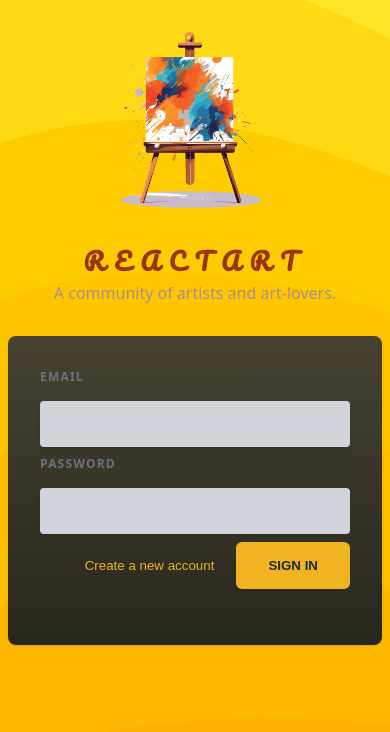
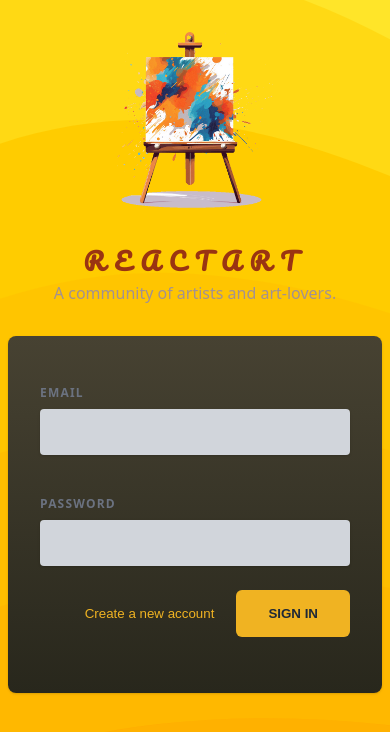
Before and after one commit to DanielMashid/React-Projects, a React (Vite) app in the folder 06-Styling-React-Components/: page / in a window 390 px wide. Shown: the top 732 px of the page. Built offline with nearby package versions, Linux system fonts and the light colour scheme.

Commit message:
1. Styled Components: Pseudo Selectors, Nested Rules & Media Queries 2.  Creating Reusable Components & Component Combinations

```diff
--- a/06-Styling-React-Components/src/components/AuthInputs.jsx
+++ b/06-Styling-React-Components/src/components/AuthInputs.jsx
@@ -1,5 +1,8 @@
 import { useState } from 'react';
 import { styled } from 'styled-components';
+
+import Button from './Button';
+import Input from './Input';
 
 // This is a styled-components version of the AuthInputs component
 const ControlContainer = styled.div`
@@ -7,27 +10,6 @@ const ControlContainer = styled.div`
 	flex-direction: column;
 	gap: 0.5rem;
 	margin-bottom: 1.5rem;
-`;
-
-const Label = styled.label`
-	display: block;
-	margin-bottom: 0.5rem;
-	font-size: 0.75rem;
-	font-weight: 700;
-	letter-spacing: 0.1em;
-	text-transform: uppercase;
-	color: ${({ $invalid }) => ($invalid ? '#f87171' : '#6b7280')};
-`;
-
-const Input = styled.input`
-	width: 100%;
-	padding: 0.75rem 1rem;
-	line-height: 1.5;
-	background-color: ${({ $invalid }) => ($invalid ? '#fed2d2' : '#d1d5db')};
-	color: ${({ $invalid }) => ($invalid ? '#ef4444' : '#374151')};
-	border: 1px solid ${({ $invalid }) => ($invalid ? '#f73f3f' : 'transparent')};
-	border-radius: 0.25rem;
-	box-shadow: 0 1px 3px 0 rgba(0, 0, 0, 0.1), 0 1px 2px 0 rgba(0, 0, 0, 0.06);
 `;
 
 export default function AuthInputs() {
@@ -53,19 +35,15 @@ export default function AuthInputs() {
 	return (
 		<div id="auth-inputs">
 			<ControlContainer>
-				<Label $invalid={emailNotValid}>Email</Label>
 				<Input
-					$invalid={emailNotValid}
+					label="email"
+					invalid={emailNotValid}
 					type="email"
-					// style={{
-					// 	backgroundColor: emailNotValid ? '#fed2d2' : '#d1d5db',
-					// }}
-					// className={emailNotValid && 'invalid'} doesn't work with falsy values
 					onChange={(event) => handleInputChange('email', event.target.value)}
 				/>
-				<Label $invalid={passwordNotValid}>Password</Label>
 				<Input
-					$invalid={passwordNotValid}
+					label="password"
+					invalid={passwordNotValid}
 					type="password"
 					onChange={(event) => handleInputChange('password', event.target.value)}
 				/>
@@ -73,9 +51,7 @@ export default function AuthInputs() {
 					<button type="button" className="text-button">
 						Create a new account
 					</button>
-					<button className="button" onClick={handleLogin}>
-						Sign In
-					</button>
+					<Button onClick={handleLogin}>Sign In</Button>
 				</div>
 			</ControlContainer>
 		</div>
--- /dev/null
+++ b/06-Styling-React-Components/src/components/Button.jsx
@@ -0,0 +1,17 @@
+import styled from 'styled-components';
+
+const Button = styled.button`
+	padding: 1rem 2rem;
+	font-weight: 600;
+	text-transform: uppercase;
+	border-radius: 0.25rem;
+	color: #1f2937;
+	background-color: #f0b322;
+	border-radius: 6px;
+	border: none;
+
+	&:hover {
+		background-color: #f0920e;
+	}
+`;
+export default Button;
--- a/06-Styling-React-Components/src/components/Header.jsx
+++ b/06-Styling-React-Components/src/components/Header.jsx
@@ -1,12 +1,57 @@
+import styled from 'styled-components';
+
 import logo from '../assets/logo.png';
-import classes from './Header.module.css';
+
+const StyledHeader = styled.header`
+	display: flex;
+	flex-direction: column;
+	align-items: center;
+	justify-content: center;
+	margin-top: 2rem;
+	margin-bottom: 2rem;
+
+	& img {
+		object-fit: contain;
+		margin-bottom: 2rem;
+		width: 11rem;
+		height: 11rem;
+	}
+
+	& h1 {
+		font-size: 1.5rem;
+		font-weight: 600;
+		letter-spacing: 0.4em;
+		text-align: center;
+		text-transform: uppercase;
+		color: #9a3412;
+		font-family: 'Pacifico', cursive;
+		margin: 0;
+	}
+
+	& p {
+		text-align: center;
+		color: #a39191;
+		/* color:red; */
+		margin: 0;
+	}
+
+	@media (min-width: 768px) {
+		& {
+			margin-bottom: 4rem;
+		}
+
+		& h1 {
+			font-size: 2.25rem;
+		}
+	}
+`;
 
 export default function Header() {
 	return (
-		<header>
+		<StyledHeader>
 			<img src={logo} alt="A canvas" />
 			<h1>ReactArt</h1>
-			<p className={classes.paragraph}>A community of artists and art-lovers.</p>
-		</header>
+			<p>A community of artists and art-lovers.</p>
+		</StyledHeader>
 	);
 }
--- /dev/null
+++ b/06-Styling-React-Components/src/components/Input.jsx
@@ -0,0 +1,31 @@
+import styled from 'styled-components';
+
+const Label = styled.label`
+	display: block;
+	margin-bottom: 0.5rem;
+	font-size: 0.75rem;
+	font-weight: 700;
+	letter-spacing: 0.1em;
+	text-transform: uppercase;
+	color: ${({ $invalid }) => ($invalid ? '#f87171' : '#6b7280')};
+`;
+
+const Input = styled.input`
+	width: 100%;
+	padding: 0.75rem 1rem;
+	line-height: 1.5;
+	background-color: ${({ $invalid }) => ($invalid ? '#fed2d2' : '#d1d5db')};
+	color: ${({ $invalid }) => ($invalid ? '#ef4444' : '#374151')};
+	border: 1px solid ${({ $invalid }) => ($invalid ? '#f73f3f' : 'transparent')};
+	border-radius: 0.25rem;
+	box-shadow: 0 1px 3px 0 rgba(0, 0, 0, 0.1), 0 1px 2px 0 rgba(0, 0, 0, 0.06);
+`;
+
+export default function CustomInput({ label, invalid, ...props }) {
+	return (
+		<p>
+			<Label $invalid={invalid}>{label}</Label>
+			<Input $invalid={invalid} {...props} />
+		</p>
+	);
+}
```
